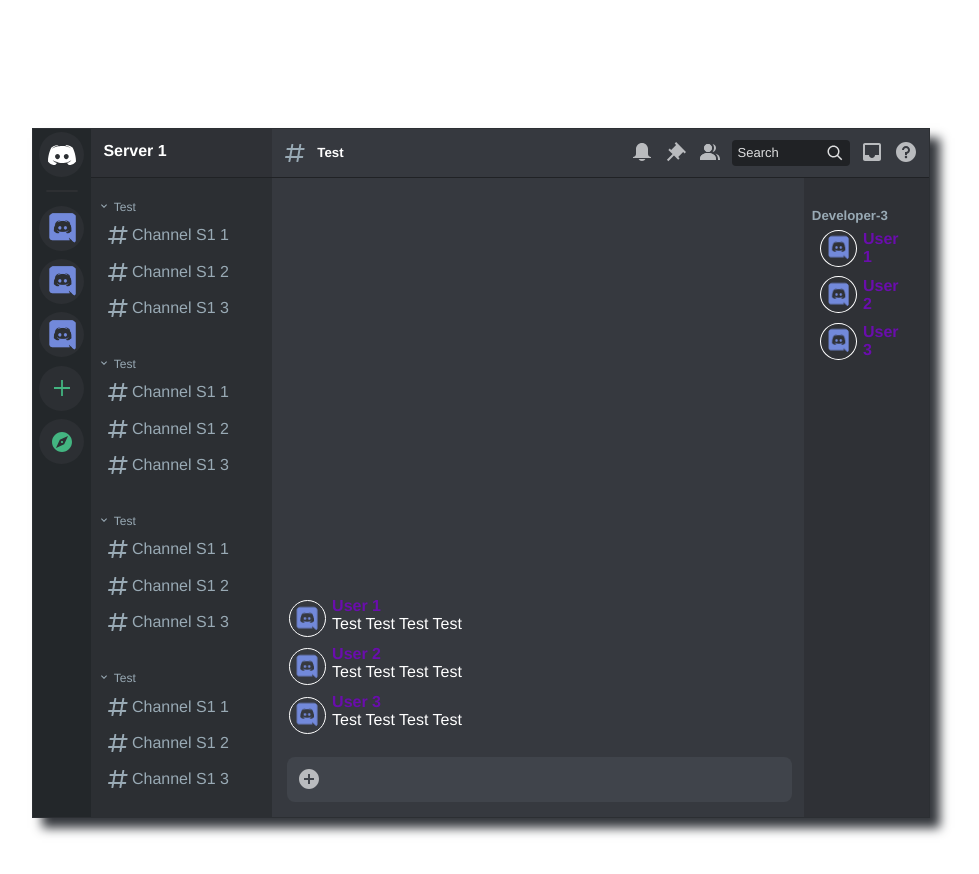
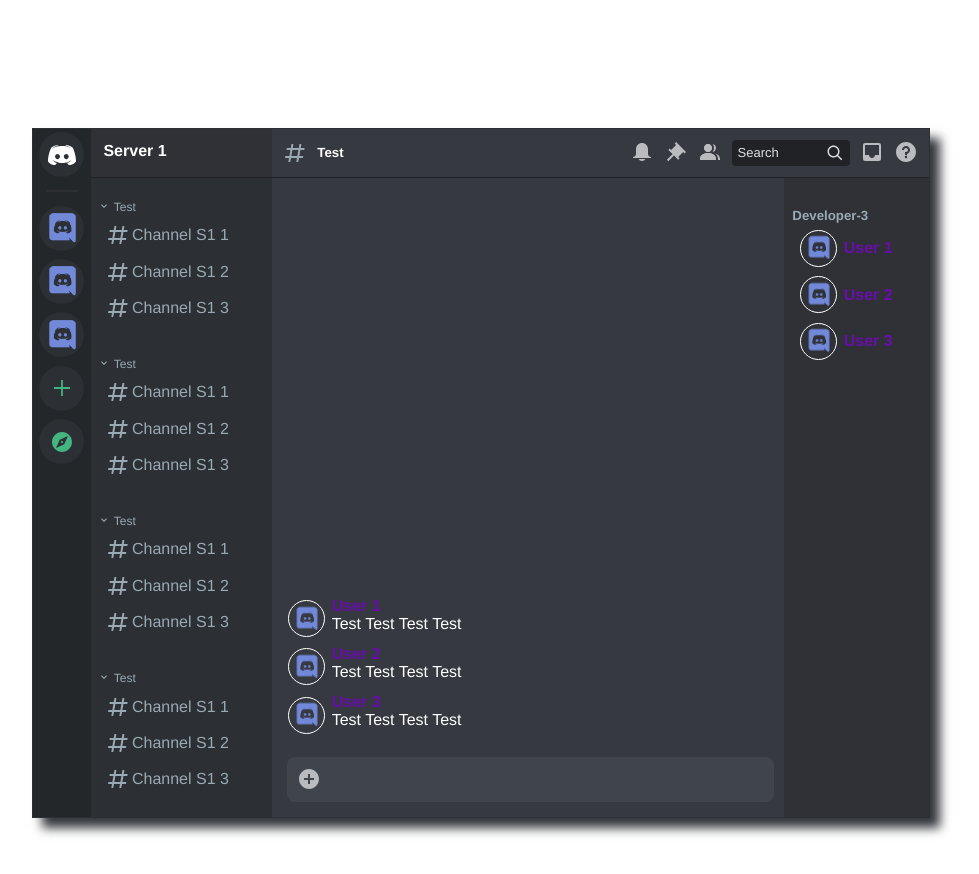
Before and after one commit to EnisMulic/Discord-Bot-Docs, a React (Create React App) app: page / in a window 1280 px wide. Shown: the top 874 px of the page, without its empty margins (159-1138 px from the left). Built offline with nearby package versions, Linux system fonts and the light colour scheme; the HTML template or start-up script is replaced by a standard one.

Commit message:
Minor style changes to usernavbar width and user name font weight

```diff
--- a/src/components/Message/index.js
+++ b/src/components/Message/index.js
@@ -17,7 +17,7 @@ const Message = (props) => {
                         color: props.color,
                     }}
                 >
-                    {props.name}
+                    <strong>{props.name}</strong>
                 </h4>
                 <p>{props.content}</p>
             </div>
--- a/src/components/User/User.module.css
+++ b/src/components/User/User.module.css
@@ -1,6 +1,6 @@
 .User {
     padding: 0.1rem;
-    width: 90%;
+    width: 100%;
     display: flex;
 }
 
--- a/src/components/User/index.js
+++ b/src/components/User/index.js
@@ -8,12 +8,13 @@ const User = (props) => {
     return (
         <div className={style.User}>
             <UserIcon />
+
             <h4
                 style={{
                     color: props.color,
                 }}
             >
-                {props.name}
+                <strong>{props.name}</strong>
             </h4>
         </div>
     );
--- a/src/components/UserNavbar/UserNavbar.module.css
+++ b/src/components/UserNavbar/UserNavbar.module.css
@@ -1,4 +1,4 @@
 .UserNavbar {
-    width: 20%;
+    width: 24%;
     background-color: #2f3136;
 }
```
